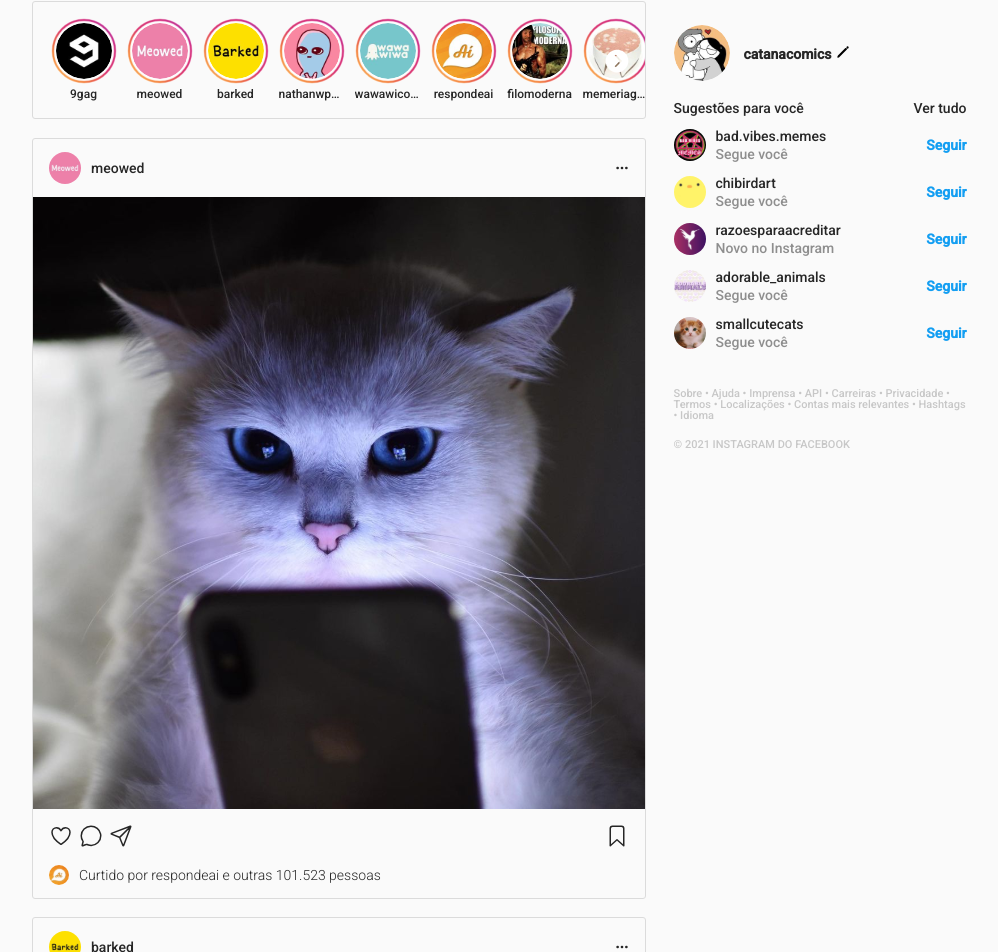
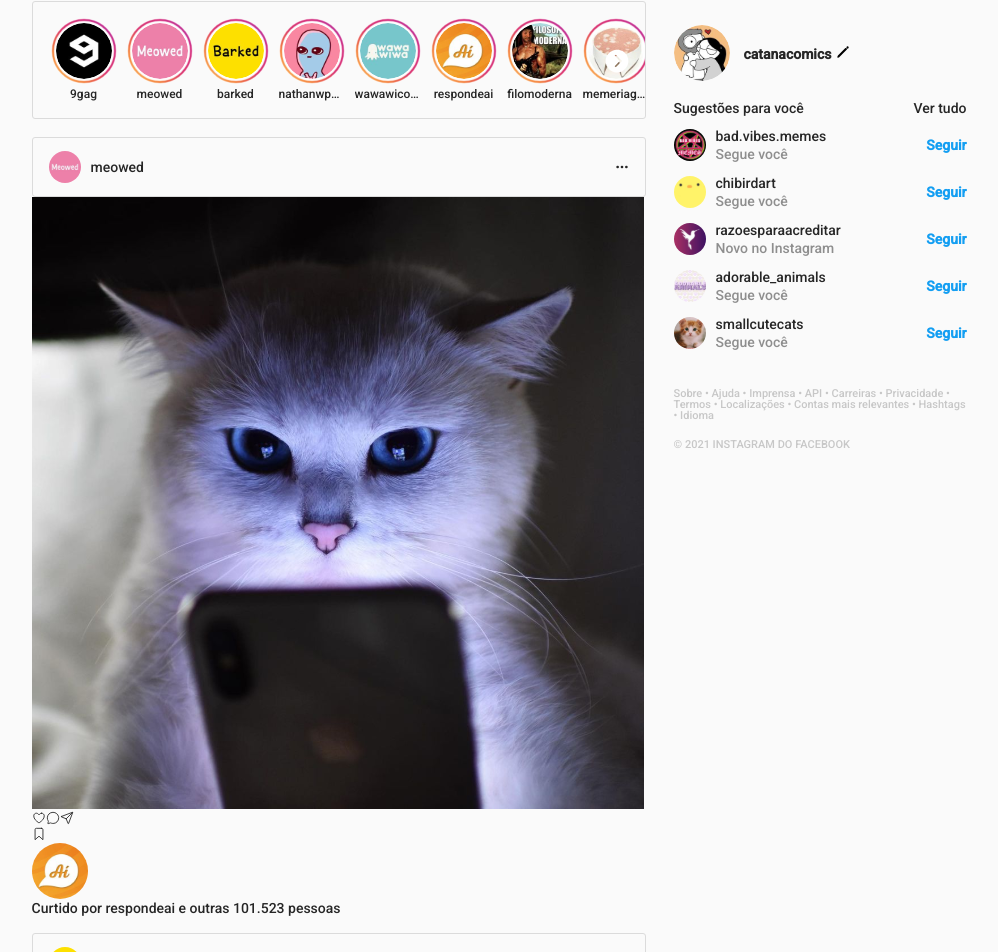
Before and after one commit to vinisi12363/Projeto7-Instagram-React, a React (Create React App) app: page / in a window 1280 px wide. Shown: the part 141-1093 px from the top of the page, without its empty margins (141-1139 px from the left). Built offline with nearby package versions, Linux system fonts and the light colour scheme.

Commit message:
adicionando os comppnentes do post

```diff
--- a/public/styles/style.css
+++ b/public/styles/style.css
@@ -152,12 +152,12 @@ body {
   cursor: pointer;
 }
 
-.posts {
+/* .posts {
   position: relative;
   bottom: 330px;
   right: 160px;
 
-}
+} */
 
 .post {
   border-radius: 3px;
--- a/src/components/Corpo.jsx
+++ b/src/components/Corpo.jsx
@@ -1,12 +1,18 @@
 import Stories from "./Stories"
 import Sidebar from "./Sidebar"
+import Posts from "./Posts"
 export default function Corpo() {
     return (
-        <div class="corpo">
+        <>
+            <div class="corpo">
                 <div class="esquerda">
-                    <Stories/>
+                    <Stories />
+                    <Posts />
                 </div>
                 <Sidebar />
-        </div>
+            </div>
+
+        </>
+
     )
 }
--- /dev/null
+++ b/src/components/ImagePost.jsx
@@ -0,0 +1,38 @@
+
+export default function ImagePost(props) {
+    console.log("ImagePost", props)
+    return (
+        <>
+
+            <div class="conteudo">
+                <img src={props.src} alt={props.alt} />
+            </div>
+
+            <div class="fundo">
+                <div class="acoes">
+                    <div>
+                        <ion-icon name="heart-outline"></ion-icon>
+                        <ion-icon name="chatbubble-outline"></ion-icon>
+                        <ion-icon name="paper-plane-outline"></ion-icon>
+                    </div>
+                    <div>
+                        <ion-icon name="bookmark-outline"></ion-icon>
+                    </div>
+                </div>
+
+                <div class="curtidas">
+                    <img src="./assets/img/respondeai.svg" alt="respondeai" />
+                    <div class="texto">
+                        Curtido por <strong>respondeai</strong> e <strong>outras 101.523 pessoas</strong>
+                    </div>
+                </div>
+            </div>
+        </>
+
+
+    )
+
+
+
+
+}
--- /dev/null
+++ b/src/components/PostRender.jsx
@@ -0,0 +1,22 @@
+
+// fazer o use state pro like aqui KKKK
+
+export default function PostRender(props) {
+
+    return (
+
+        <div class="post">
+            <div class="topo">
+                <div class="usuario">
+                    <img src={props.photoSRC} alt={props.name} />
+                    {props.name}
+                </div>
+                <div class="acoes">
+                    <ion-icon name="ellipsis-horizontal"></ion-icon>
+                </div>
+            </div>
+        </div>
+
+    )
+
+}
--- a/src/components/Posts.jsx
+++ b/src/components/Posts.jsx
@@ -1,78 +1,25 @@
+import PostRender from "./PostRender"
+import ImagePost from "./ImagePost"
+import post from "./post"
+
+
 export default function Posts() {
-    return (
-        <div class="posts">
-            <div class="post">
-                <div class="topo">
-                    <div class="usuario">
-                        <img src="./assets/img/meowed.svg" alt="meowed" />
-                        meowed
-                    </div>
-                    <div class="acoes">
-                        <ion-icon name="ellipsis-horizontal"></ion-icon>
-                    </div>
-                </div>
+  return (
+    <div class="posts">
+      {post.map((posts) => (
 
-                <div class="conteudo">
-                    <img src="./assets/img/gato-telefone.svg" alt="gato-telefone" />
-                </div>
+        <>
+          <PostRender name={posts.name} photoSRC={posts.userImgSRC} />
 
-                <div class="fundo">
-                    <div class="acoes">
-                        <div>
-                            <ion-icon name="heart-outline"></ion-icon>
-                            <ion-icon name="chatbubble-outline"></ion-icon>
-                            <ion-icon name="paper-plane-outline"></ion-icon>
-                        </div>
-                        <div>
-                            <ion-icon name="bookmark-outline"></ion-icon>
-                        </div>
-                    </div>
+          <ImagePost src={posts.photoSRC} alt={posts.photoAlt} />
+        </>
 
-                    <div class="curtidas">
-                        <img src="./assets/img/respondeai.svg" alt="respondeai" />
-                        <div class="texto">
-                            Curtido por <strong>respondeai</strong> e <strong>outras 101.523 pessoas</strong>
-                        </div>
-                    </div>
-                </div>
-            </div>
+      ))
 
-            <div class="post">
-                <div class="topo">
-                    <div class="usuario">
-                        <img src="./assets/img/barked.svg" alt="barked" />
-                        barked
-                    </div>
-                    <div class="acoes">
-                        <ion-icon name="ellipsis-horizontal"></ion-icon>
-                    </div>
-                </div>
 
-                <div class="conteudo">
-                    <img src="./assets/img/dog.svg" alt="dog" />
-                </div>
+      }
 
-                <div class="fundo">
-                    <div class="acoes">
-                        <div>
-                            <ion-icon name="heart-outline"></ion-icon>
-                            <ion-icon name="chatbubble-outline"></ion-icon>
-                            <ion-icon name="paper-plane-outline"></ion-icon>
-                        </div>
-                        <div>
-                            <ion-icon name="bookmark-outline"></ion-icon>
-                        </div>
-                    </div>
+    </div>
 
-                    <div class="curtidas">
-                        <img src="./assets/img/adorable_animals.svg" alt="adorable_animals" />
-                        <div class="texto">
-                            Curtido por <strong>adorable_animals</strong> e <strong>outras 99.159 pessoas</strong>
-                        </div>
-                    </div>
-                </div>
-            </div>
-        </div>
-
-    )
+  )
 }
--- a/src/components/Stories.jsx
+++ b/src/components/Stories.jsx
@@ -13,6 +13,5 @@ export default function Stories() {
              <ion-icon name="chevron-forward-circle"></ion-icon>
             </div>
         </div>
-
     )
 }
--- a/src/components/StoryRender.jsx
+++ b/src/components/StoryRender.jsx
@@ -1,4 +1,5 @@
 export default function StoryRender(props) {
+
     return (
         <div class="story">
             <div class="imagem">
--- /dev/null
+++ b/src/components/post.js
@@ -0,0 +1,20 @@
+const post = [
+    {
+        name: "meowed",
+        userImgSRC: "./assets/img/meowed.svg",
+        photoSRC: "./assets/img/gato-telefone.svg",
+        photoAlt: "gato-telefone",
+
+    },
+     {
+        name: "barked",
+        userImgSRC: "./assets/img/barked.svg",
+        photoSRC: "./assets/img/dog.svg",
+        photoAlt: "dog",
+
+    }
+
+
+]
+
+export default post
--- a/src/index.jsx
+++ b/src/index.jsx
@@ -9,6 +9,8 @@
 //TODO NÃO ESQUECER OS DATAS SETS VER NO NOTION
 
 //TODO LEMBARAR DE DAR OS COMMITS
+
+//TODO parei na criação do array de objetos post.
 
 import ReactDOM from "react-dom";
 import Corpo from "./components/Corpo";
@@ -27,7 +29,6 @@ function App() {
     <div class="app">
       <Navbar />
       <Corpo />
-      <Posts />
     </div>
   );
 }
```
